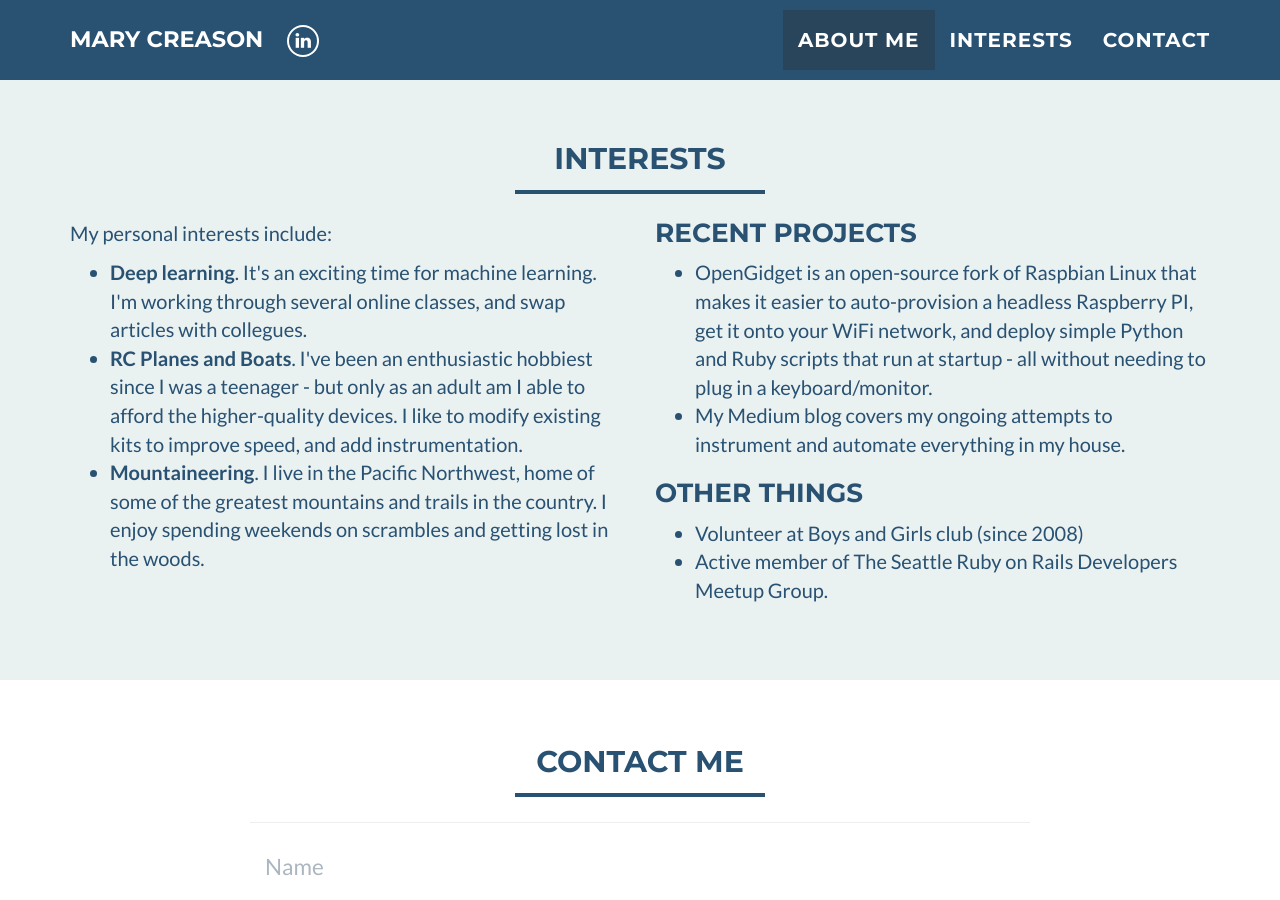
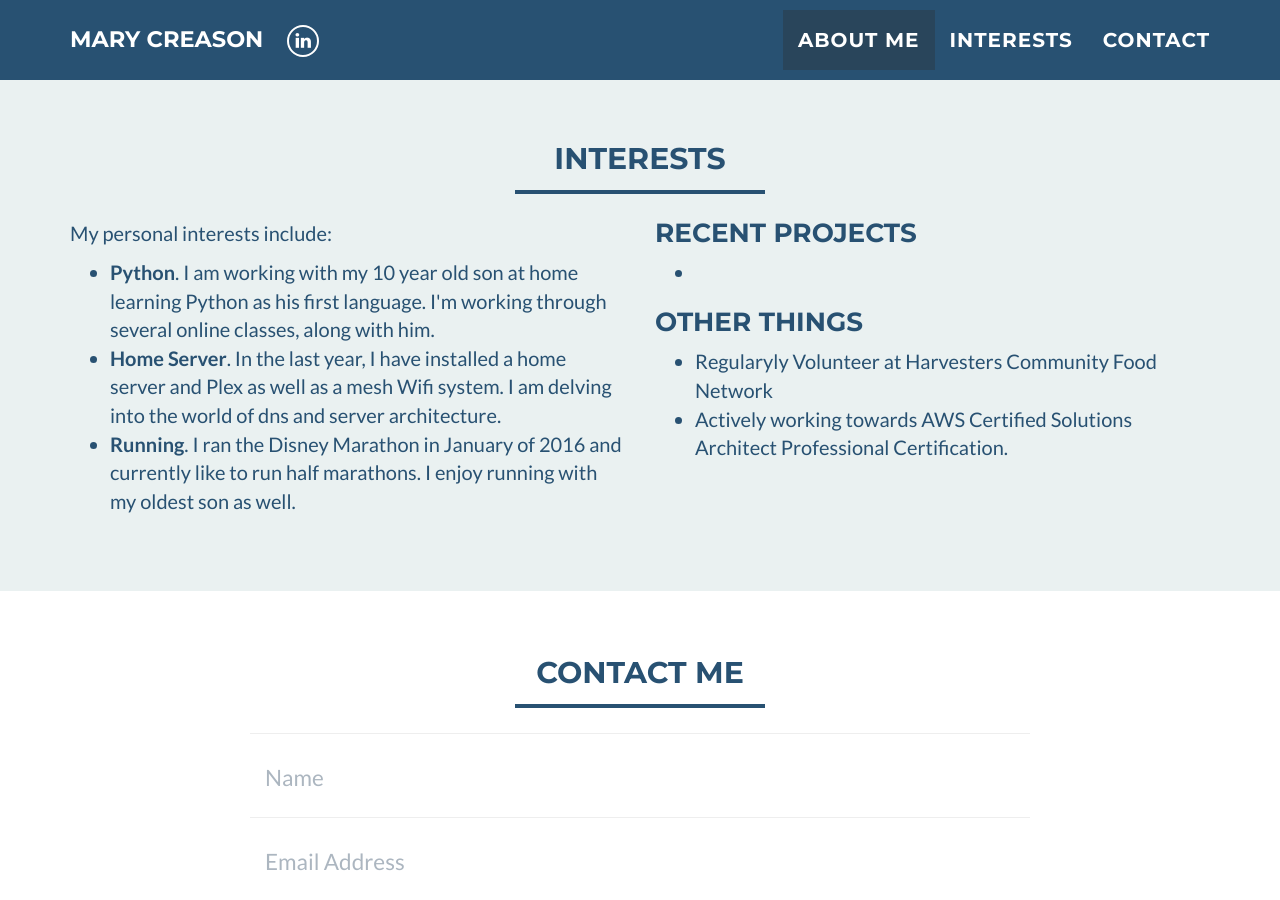
Before and after one commit to mcreason/marycreason-github.io, a Jekyll site: the page built from index.html, in a window 1280 px wide and 900 px high, scrolled down 1068 px. Built offline with Jekyll 4.4.1, drawn with Linux system fonts in a browser that asks for light colours.

Commit message:
Update interests.html

```diff
--- a/_includes/interests.html
+++ b/_includes/interests.html
@@ -13,15 +13,13 @@
         </p>
 			<ul>
 			  <li>
-				 <b>Deep learning</b>. It's an exciting time for machine learning. I'm working through several online classes, and swap articles with collegues.
+				 <b>Python</b>. I am working with my 10 year old son at home learning Python as his first language.  I'm working through several online classes, along with him.
 			  </li>
 			  <li>
-				  <b>RC Planes and Boats</b>. I've been an enthusiastic hobbiest since I was a teenager - but only as an adult am I able to afford the higher-quality
-          devices. I like to modify existing kits to improve speed, and add instrumentation.
+				  <b>Home Server</b>. In the last year, I have installed a home server and Plex as well as a mesh Wifi system. I am delving into the world of dns and server architecture.
 			  </li>
 			  <li>
-				  <b>Mountaineering</b>. I live in the Pacific Northwest, home of some of the greatest mountains and trails in the country. I enjoy spending weekends
-          on scrambles and getting lost in the woods.
+				  <b>Running</b>. I ran the Disney Marathon in January of 2016 and currently like to run half marathons. I enjoy running with my oldest son as well.
       </li>
 			</ul>
 		</div>
@@ -29,20 +27,16 @@
       <h3 style="margin-top:0">Recent Projects</h3>
 		  <ul>
   			<li>
-          OpenGidget is an open-source fork of Raspbian Linux that makes it easier to auto-provision a headless Raspberry PI,
-          get it onto your WiFi network, and deploy simple Python and Ruby scripts that run at startup - all without needing to plug in a keyboard/monitor.
+
     		</li>
-  			<li>
-          My Medium blog covers my ongoing attempts to instrument and automate everything in my house.
-  			</li>
   		    </ul>
   		    <h3>Other Things</h3>
   		    <ul>
   			<li>
-           Volunteer at Boys and Girls club (since 2008)
+           Regularyly Volunteer at Harvesters Community Food Network
   			</li>
   			<li>
-  			  Active member of The Seattle Ruby on Rails Developers Meetup Group.
+  			  Actively working towards AWS Certified Solutions Architect Professional Certification.
   			</li>
 		   </ul>
       </div>
```
